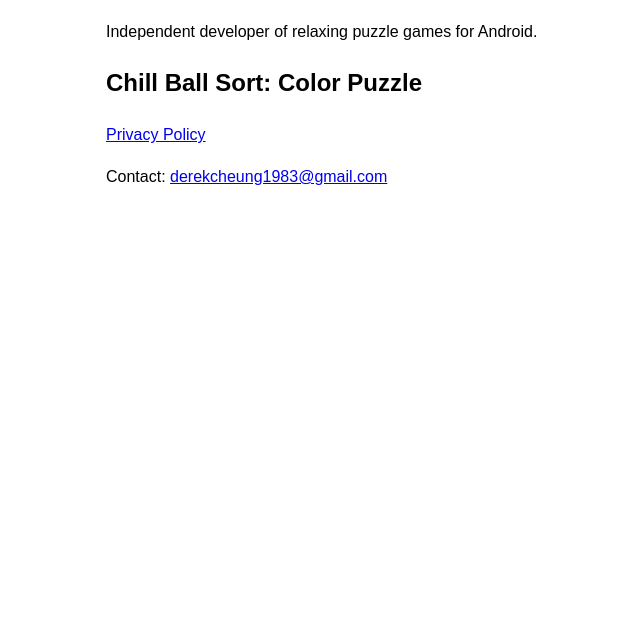
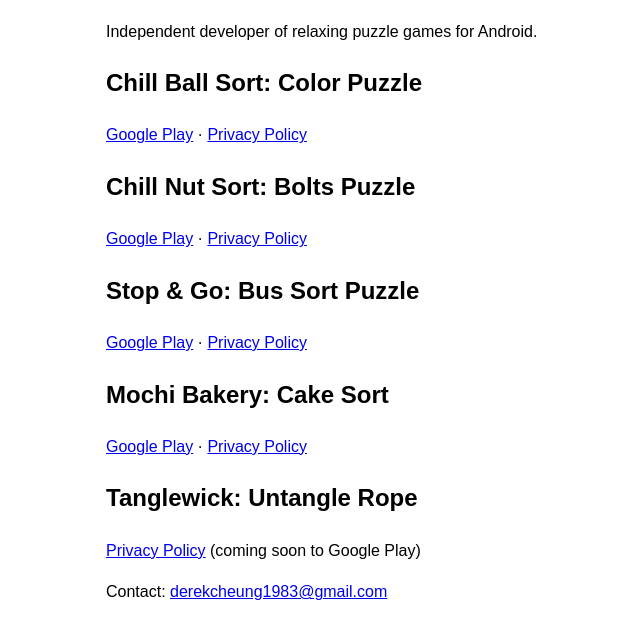
Before and after one commit to chungtruong/chungtruong.github.io, a plain HTML site: page index.html in a window 1280 px wide. Shown: the part 94-732 px from the top of the page, without its empty margins (174-814 px from the left). Drawn offline with Linux system fonts and the light colour scheme.

Commit message:
Update index.html

```diff
--- a/index.html
+++ b/index.html
@@ -4,7 +4,21 @@
 <body style="font-family:sans-serif;max-width:720px;margin:40px auto;padding:0 16px;line-height:1.6">
 <h1>C.T Studio</h1>
 <p>Independent developer of relaxing puzzle games for Android.</p>
+
 <h2>Chill Ball Sort: Color Puzzle</h2>
-<p><a href="chillballsort/privacy.html">Privacy Policy</a></p>
+<p><a href="https://play.google.com/store/apps/details?id=com.ctstudio.chillballsort">Google Play</a> · <a href="chillballsort/privacy.html">Privacy Policy</a></p>
+
+<h2>Chill Nut Sort: Bolts Puzzle</h2>
+<p><a href="https://play.google.com/store/apps/details?id=com.ctstudio.chillnutsort">Google Play</a> · <a href="chillnutsort/privacy.html">Privacy Policy</a></p>
+
+<h2>Stop &amp; Go: Bus Sort Puzzle</h2>
+<p><a href="https://play.google.com/store/apps/details?id=com.ctstudio.stopgobus">Google Play</a> · <a href="bus-jam/privacy.html">Privacy Policy</a></p>
+
+<h2>Mochi Bakery: Cake Sort</h2>
+<p><a href="https://play.google.com/store/apps/details?id=com.ctstudio.mochibakery">Google Play</a> · <a href="cake-sort/privacy.html">Privacy Policy</a></p>
+
+<h2>Tanglewick: Untangle Rope</h2>
+<p><a href="tanglewick/privacy.html">Privacy Policy</a> (coming soon to Google Play)</p>
+
 <p>Contact: <a href="mailto:derekcheung1983@gmail.com">derekcheung1983@gmail.com</a></p>
 </body></html>
```
